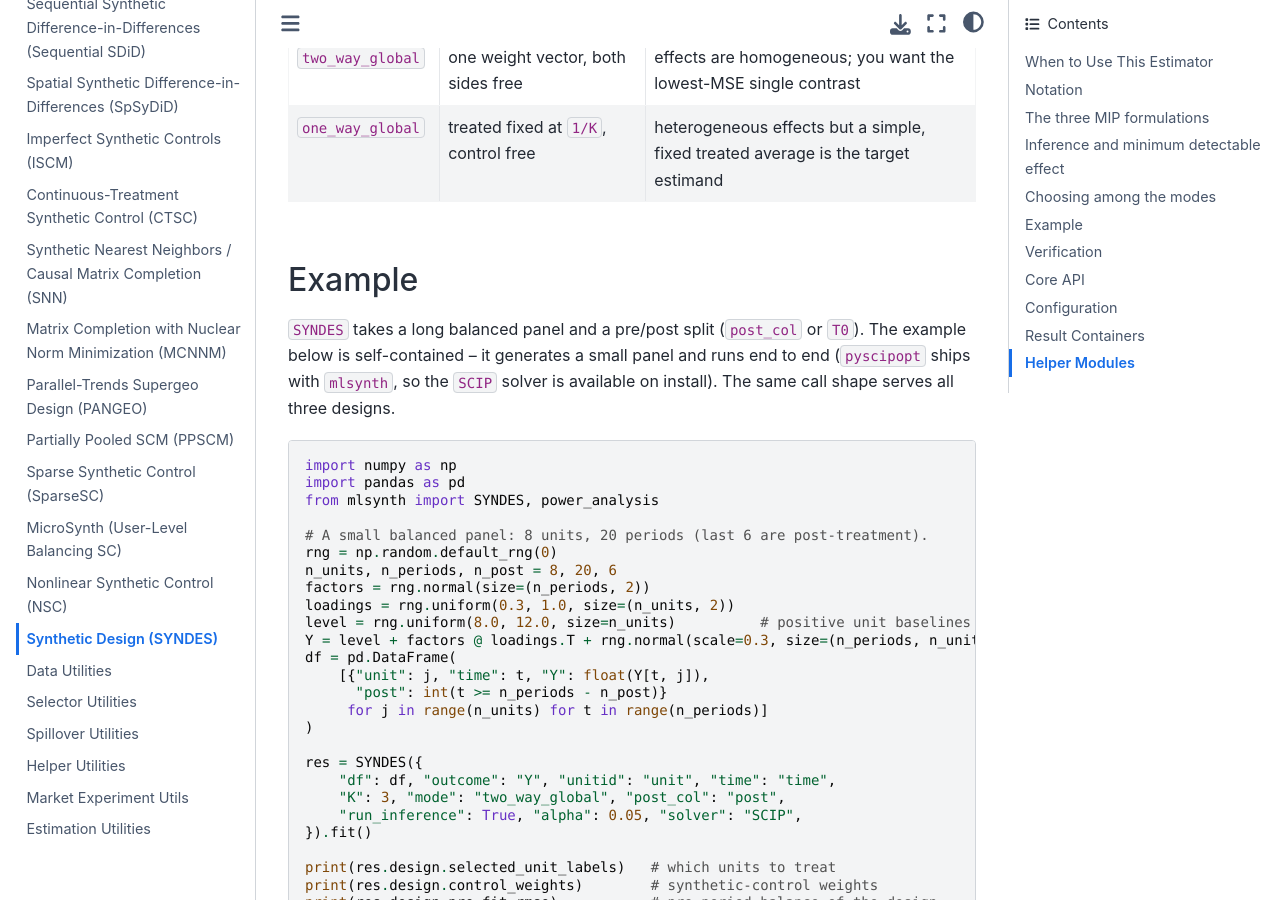
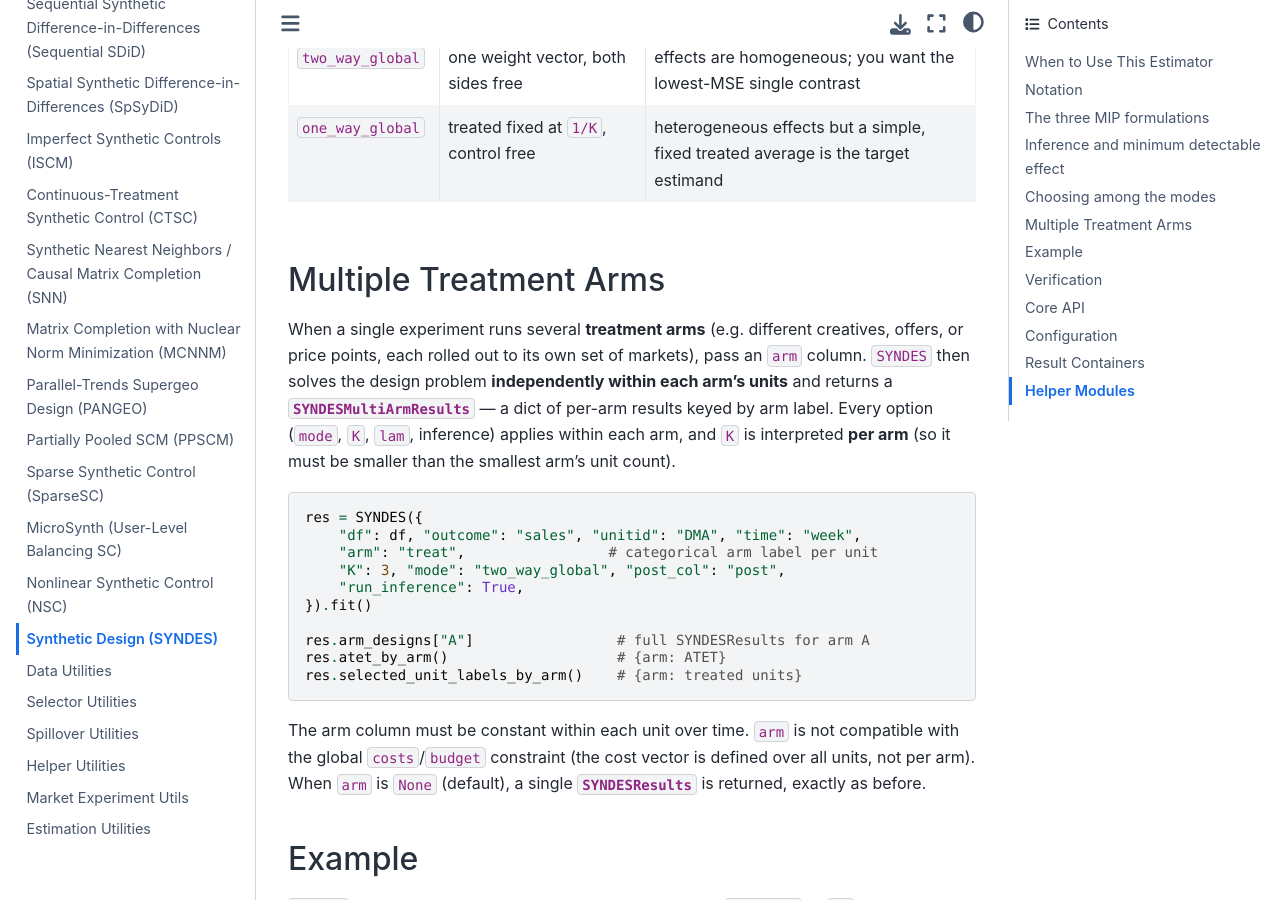
Before and after one commit to jgreathouse9/mlsynth, a Sphinx documentation site: the page built from docs/syndes.rst, in a window 1280 px wide and 900 px high, scrolled down 4207 px. Built offline with Sphinx 7.4.7 and the Sphinx Book theme 1.1.4, drawn with Linux system fonts in a browser that asks for light colours; pages that are not in the unit, such as notebooks, are missing from menus.

Commit message:
Add files via upload

```diff
--- a/docs/syndes.rst
+++ b/docs/syndes.rst
@@ -213,6 +213,36 @@ Choosing among the modes
      - treated fixed at ``1/K``, control free
      - heterogeneous effects but a simple, fixed treated average is the target estimand
 
+Multiple Treatment Arms
+-----------------------
+
+When a single experiment runs several **treatment arms** (e.g. different
+creatives, offers, or price points, each rolled out to its own set of
+markets), pass an ``arm`` column. ``SYNDES`` then solves the design problem
+**independently within each arm's units** and returns a
+:class:`~mlsynth.utils.syndes_helpers.structures.SYNDESMultiArmResults` —
+a dict of per-arm results keyed by arm label. Every option (``mode``, ``K``,
+``lam``, inference) applies within each arm, and ``K`` is interpreted
+**per arm** (so it must be smaller than the smallest arm's unit count).
+
+.. code-block:: python
+
+   res = SYNDES({
+       "df": df, "outcome": "sales", "unitid": "DMA", "time": "week",
+       "arm": "treat",                 # categorical arm label per unit
+       "K": 3, "mode": "two_way_global", "post_col": "post",
+       "run_inference": True,
+   }).fit()
+
+   res.arm_designs["A"]                 # full SYNDESResults for arm A
+   res.atet_by_arm()                    # {arm: ATET}
+   res.selected_unit_labels_by_arm()    # {arm: treated units}
+
+The arm column must be constant within each unit over time. ``arm`` is not
+compatible with the global ``costs``/``budget`` constraint (the cost vector is
+defined over all units, not per arm). When ``arm`` is ``None`` (default), a
+single :class:`SYNDESResults` is returned, exactly as before.
+
 Example
 -------
 
```
